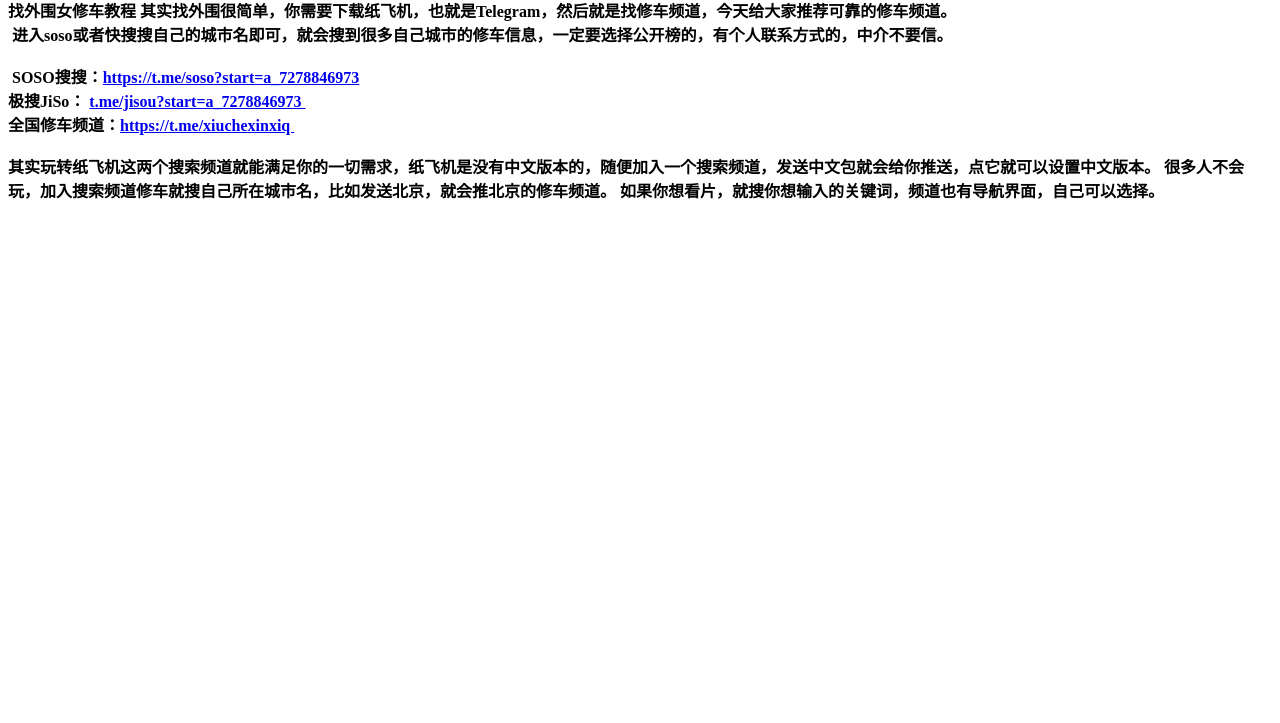
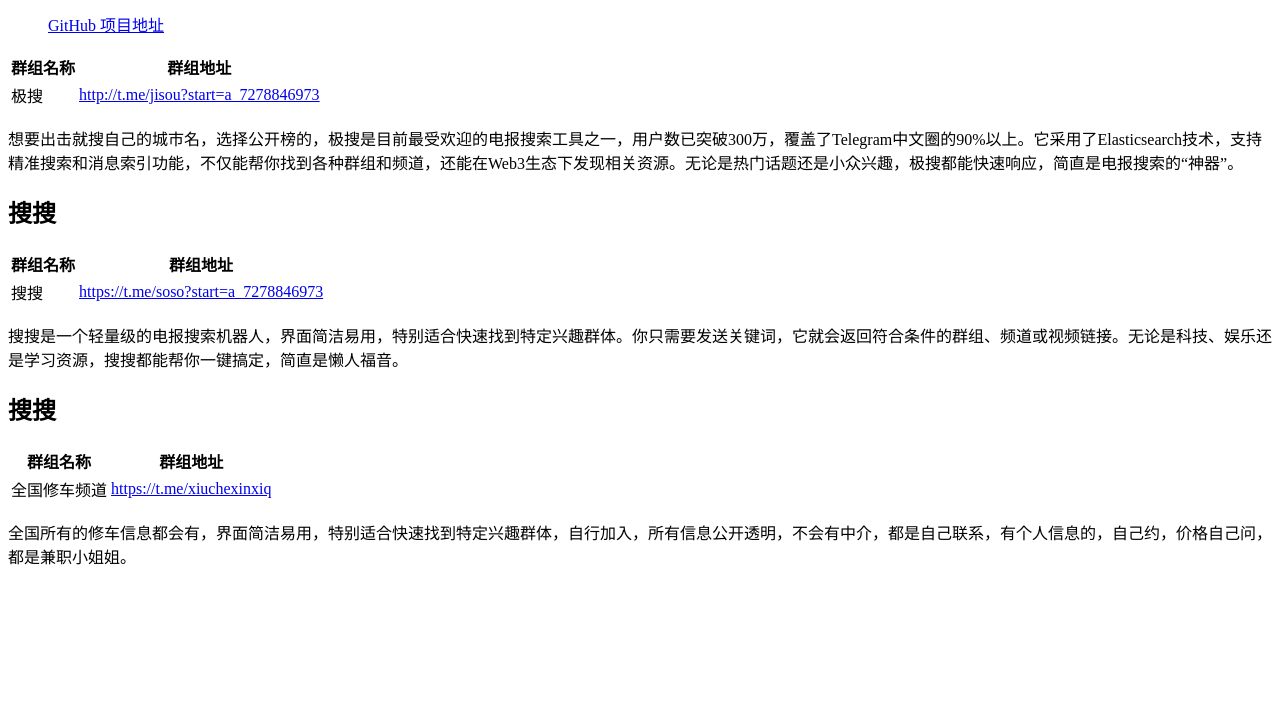
Before and after one commit to waiweia/waiweia.github.io, a plain HTML site: page index.html in a window 1280 px wide. Shown: the part 77-800 px from the top of the page. Drawn offline with Linux system fonts and the light colour scheme.

Commit message:
Update index.html

```diff
--- a/index.html
+++ b/index.html
@@ -1,12 +1,6 @@
 
-<html lang="en-US">
-  <head>
-    <meta charset="UTF-8">
-    <meta http-equiv="X-UA-Compatible" content="IE=edge">
-    <meta name="viewport" content="width=device-width, initial-scale=1">
-
-<!-- Begin Jekyll SEO tag v2.8.0 -->
-<title><meta name="google-site-verification" content="VTg4zbHcPeAVU7QNv-LSivrWehGML2gQI0QxTJlDaCM" />
+<!DOCTYPE html>
+<meta name="google-site-verification" content="VTg4zbHcPeAVU7QNv-LSivrWehGML2gQI0QxTJlDaCM" />
 <html lang="en-US">
   <head>
     <meta charset="UTF-8">
@@ -40,45 +34,67 @@
 <!-- You can set your favicon here -->
 <!-- link rel="shortcut icon" type="image/x-icon" href="/favicon.ico" -->
 
-<!-- end custom head snippets --></title>
-<meta name="generator" content="Jekyll v3.10.0" />
-<meta property="og:title" content="全国外围出击" />
-<meta property="og:locale" content="en_US" />
-<meta name="description" content="北京上海外围出击电报频道，高端包养平台。" />
-<meta property="og:description" content="北京上海外围出击电报频道，高端包养平台。" />
-<link rel="canonical" href="https://aqwsedrf.github.io/" />
-<meta property="og:url" content="https://aqwsedrf.github.io/" />
-<meta property="og:site_name" content="全国外围出击" />
-<meta property="og:type" content="website" />
-<meta name="twitter:card" content="summary" />
-<meta property="twitter:title" content="全国外围出击" />
-<script type="application/ld+json">
-{"@context":"https://aqwsedrf.github.io/","@type":"WebSite","description":"北京上海外围出击电报频道，高端包养平台。","headline":"全国外围出击","name":"全国外围出击","url":"https://aqwsedrf.github.io/"}</script>
-<!-- End Jekyll SEO tag -->
+<!-- end custom head snippets -->
 
-    <link rel="stylesheet" href="/assets/css/style.css?v=24383c0f548d971b30beaa3a200a393789aabd70">
-    <!-- start custom head snippets, customize with your own _includes/head-custom.html file -->
-
-<!-- Setup Google Analytics -->
-
-
-
-<!-- You can set your favicon here -->
-<!-- link rel="shortcut icon" type="image/x-icon" href="/favicon.ico" -->
-
-<!-- end custom head snippets -->
-     </head>
+  </head>
   <body>
     <div class="container-lg px-3 my-5 markdown-body">
 
-      <h1><a href="http://www.67kkdd.online/">全国外围出击</a></h1>
-<b>找外围女修车教程
+      <h1><a href="https://aqwsedrf.github.io/">全国外围出击</a></h1>
 
-其实找外围很简单，你需要下载纸飞机，也就是Telegram，然后就是找修车频道，今天给大家推荐可靠的修车频道。&nbsp;</b><div><b>&nbsp;进入soso或者快搜搜自己的城市名即可，就会搜到很多自己城市的修车信息，一定要选择公开榜的，有个人联系方式的，中介不要信。</b></div><div><b><br /></b></div><div><b>&nbsp;SOSO搜搜：<a href="https://t.me/soso?start=a_7278846973">https://t.me/soso?start=a_7278846973</a>&nbsp;</b></div><div><b>极搜JiSo： <a href="t.me/jisou?start=a_7278846973%20">t.me/jisou?start=a_7278846973&nbsp;</a></b></div><div><b>
-全国修车频道：<a href="https://t.me/xiuchexinxiq">https://t.me/xiuchexinxiq&nbsp;</a></b></div><div><br /></div><div><b>
-其实玩转纸飞机这两个搜索频道就能满足你的一切需求，纸飞机是没有中文版本的，随便加入一个搜索频道，发送中文包就会给你推送，点它就可以设置中文版本。
 
-很多人不会玩，加入搜索频道修车就搜自己所在城市名，比如发送北京，就会推北京的修车频道。
+      <blockquote>
+  <p><a href="https://github.com/aqwsedrf/aqwsedrf.github.io">GitHub 项目地址</a></p>
+</blockquote>
 
-如果你想看片，就搜你想输入的关键词，频道也有导航界面，自己可以选择。</b>
-</div>
+<table>
+<thead>
+<tr>
+<th>群组名称</th>
+<th>群组地址</th>
+</tr>
+</thead>
+<tbody>
+<tr>
+<td>极搜</td>
+<td><a href="http://t.me/jisou?start=a_7278846973">http://t.me/jisou?start=a_7278846973</a></td>
+</tr>
+</tbody>
+</table>
+<!--kg-card-end: html-->
+<p>想要出击就搜自己的城市名，选择公开榜的，极搜是目前最受欢迎的电报搜索工具之一，用户数已突破300万，覆盖了Telegram中文圈的90%以上。它采用了Elasticsearch技术，支持精准搜索和消息索引功能，不仅能帮你找到各种群组和频道，还能在Web3生态下发现相关资源。无论是热门话题还是小众兴趣，极搜都能快速响应，简直是电报搜索的“神器”。</p><h2 id="%E6%90%9C%E6%90%9C">搜搜</h2>
+<!--kg-card-begin: html-->
+<table>
+<thead>
+<tr>
+<th>群组名称</th>
+<th>群组地址</th>
+</tr>
+</thead>
+<tbody>
+<tr>
+<td>搜搜</td>
+<td><a href="https://t.me/soso?start=a_7278846973">https://t.me/soso?start=a_7278846973</a></td>
+</tr>
+</tbody>
+</table>
+<!--kg-card-end: html-->
+<p>搜搜是一个轻量级的电报搜索机器人，界面简洁易用，特别适合快速找到特定兴趣群体。你只需要发送关键词，它就会返回符合条件的群组、频道或视频链接。无论是科技、娱乐还是学习资源，搜搜都能帮你一键搞定，简直是懒人福音。
+  </p><h2 id="%E6%90%9C%E6%90%9C">搜搜</h2>
+<!--kg-card-begin: html-->
+<table>
+<thead>
+<tr>
+<th>群组名称</th>
+<th>群组地址</th>
+</tr>
+</thead>
+<tbody>
+<tr>
+<td>全国修车频道</td>
+<td><a href="https://t.me/xiuchexinxiq">https://t.me/xiuchexinxiq</a></td>
+</tr>
+</tbody>
+</table>
+<!--kg-card-end: html-->
+<p>全国所有的修车信息都会有，界面简洁易用，特别适合快速找到特定兴趣群体，自行加入，所有信息公开透明，不会有中介，都是自己联系，有个人信息的，自己约，价格自己问，都是兼职小姐姐。</p></p>
```
